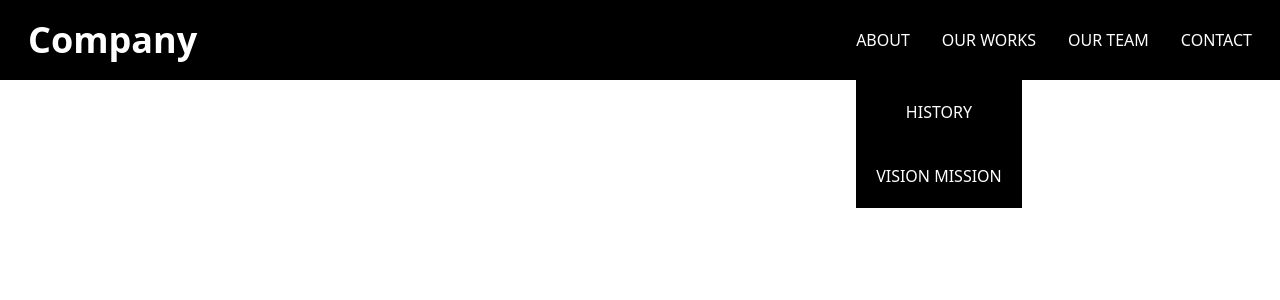
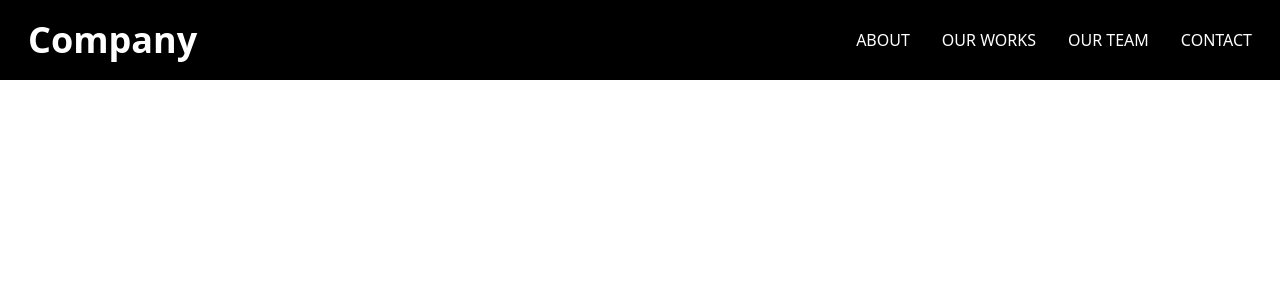
Before and after one commit to AtamMN/Company-Profile, a React (Create React App) app: page / in a window 1280 px wide. Shown: the top 300 px of the page. Built offline with nearby package versions, Linux system fonts and the light colour scheme.

Commit message:
fix dropdown

```diff
--- a/src/components/Navbar.jsx
+++ b/src/components/Navbar.jsx
@@ -1,9 +1,9 @@
-import React, { Fragment, useState } from "react";
+import React, { useState } from "react";
 import { FaBars, FaTimes } from 'react-icons/fa';
 
 function Navbar(){
     const [nav, setNav] = useState();
-    const [dropshown, setDropshown] = useState(true);
+    const [dropshown, setDropshown] = useState(false);
 
     function changeBackground(e) {
         e.target.style.background = 'grey';
```
